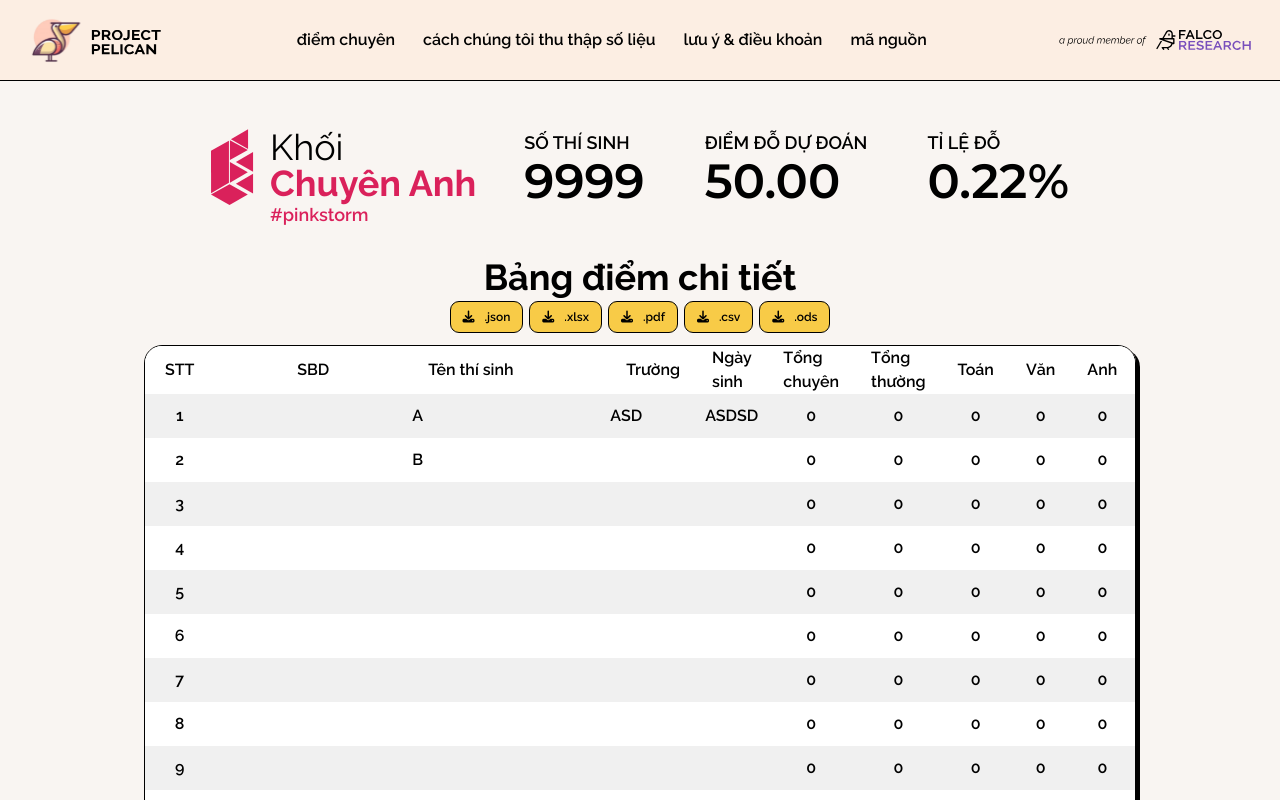
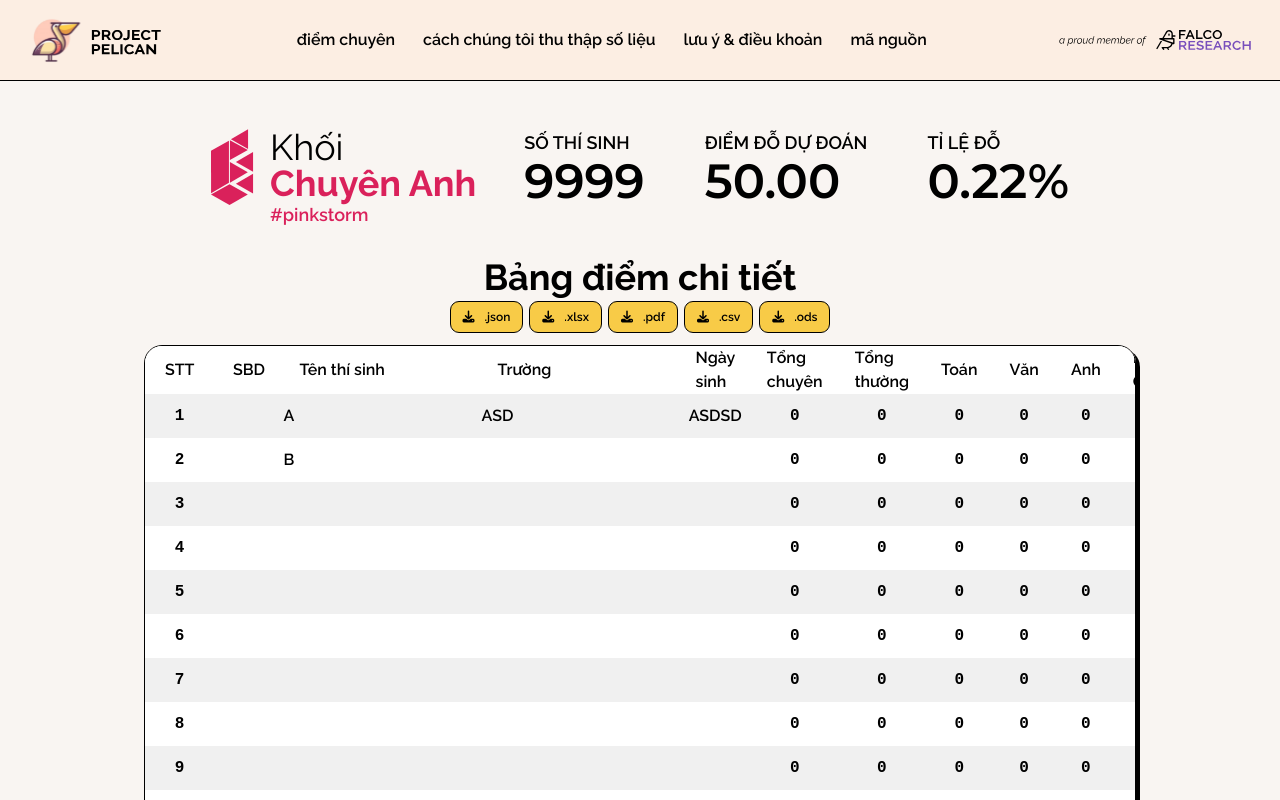
Before and after one commit to falcolabs/pelican, a SvelteKit app in the folder web/: page /chuyenanh in a window 1280 px wide. Shown: the top 800 px of the page. Built offline with nearby package versions, Linux system fonts and the light colour scheme.

Commit message:
fix sbd spacing, add monospace

```diff
--- a/web/src/components/Board.svelte
+++ b/web/src/components/Board.svelte
@@ -40,12 +40,12 @@
     >
     {#each data.result as row, i}
         <span
-            class="flex min-h-11 items-center justify-center"
+            class="code flex min-h-11 items-center justify-center"
             style={`grid-row: ${i + 2} / span 1; grid-column: 1 / 1; ${i % 2 === 0 ? "background-color: #F0F0F0" : ""}`}
             >{i + 1}</span
         >
         <span
-            class="flex min-h-11 items-center justify-center"
+            class="code flex min-h-11 items-center justify-center"
             style={`grid-row: ${i + 2} / span 1; grid-column: 2 / 2; ${i % 2 === 0 ? "background-color: #F0F0F0" : ""}`}
             >{row.sbd}</span
         >
@@ -65,32 +65,32 @@
             >{row.birthdate}</span
         >
         <span
-            class="flex min-h-11 items-center justify-center"
+            class="code flex min-h-11 items-center justify-center"
             style={`grid-row: ${i + 2} / span 1; grid-column: 6 / 6; ${i % 2 === 0 ? "background-color: #F0F0F0" : ""}`}
             >{row.totalGifted}</span
         >
         <span
-            class="flex min-h-11 items-center justify-center"
+            class="code flex min-h-11 items-center justify-center"
             style={`grid-row: ${i + 2} / span 1; grid-column: 7 / 7; ${i % 2 === 0 ? "background-color: #F0F0F0" : ""}`}
             >{row.totalNorm}</span
         >
         <span
-            class="flex min-h-11 items-center justify-center"
+            class="code flex min-h-11 items-center justify-center"
             style={`grid-row: ${i + 2} / span 1; grid-column: 8 / 8; ${i % 2 === 0 ? "background-color: #F0F0F0" : ""}`}
             >{row.math}</span
         >
         <span
-            class="flex min-h-11 items-center justify-center"
+            class="code flex min-h-11 items-center justify-center"
             style={`grid-row: ${i + 2} / span 1; grid-column: 9 / 9; ${i % 2 === 0 ? "background-color: #F0F0F0" : ""}`}
             >{row.lit}</span
         >
         <span
-            class="flex min-h-11 items-center justify-center"
+            class="code flex min-h-11 items-center justify-center"
             style={`grid-row: ${i + 2} / span 1; grid-column: 10 / 10; ${i % 2 === 0 ? "background-color: #F0F0F0" : ""}`}
             >{row.eng}</span
         >
         <span
-            class="flex min-h-11 items-center justify-center"
+            class="code flex min-h-11 items-center justify-center"
             style={`grid-row: ${i + 2} / span 1; grid-column: 11 / 11; ${i % 2 === 0 ? "background-color: #F0F0F0" : ""}`}
             >{row.gifted}</span
         >
@@ -100,11 +100,15 @@
 <style>
     .tbl {
         overflow: scroll;
-        grid-template-columns: 7% 20% 20% auto auto auto auto auto auto;
+        grid-template-columns: 7% 7% 20% 20% auto auto auto auto auto auto;
         border-radius: 18px;
         border: 1px solid #000;
         background: #fff;
         box-shadow: 4px 4px 0px 0px #000;
         margin-bottom: 1rem;
     }
+
+    .code {
+        font-family: "Liga SFMono Nerd Font", "SF Mono", monospace;
+    }
 </style>
```
